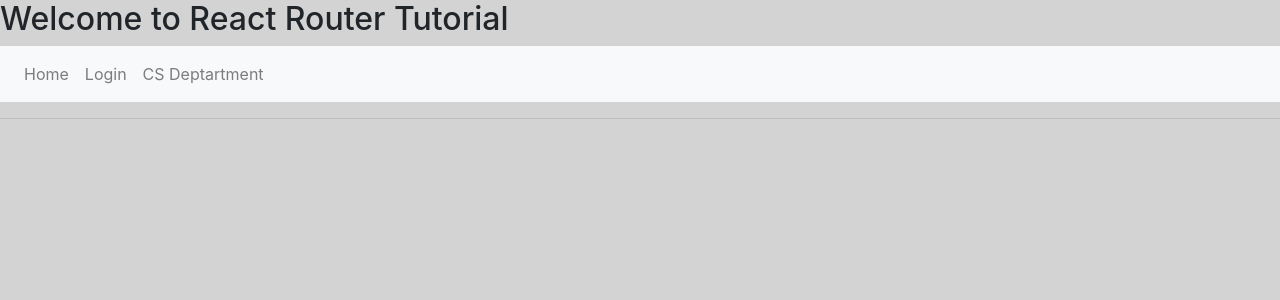
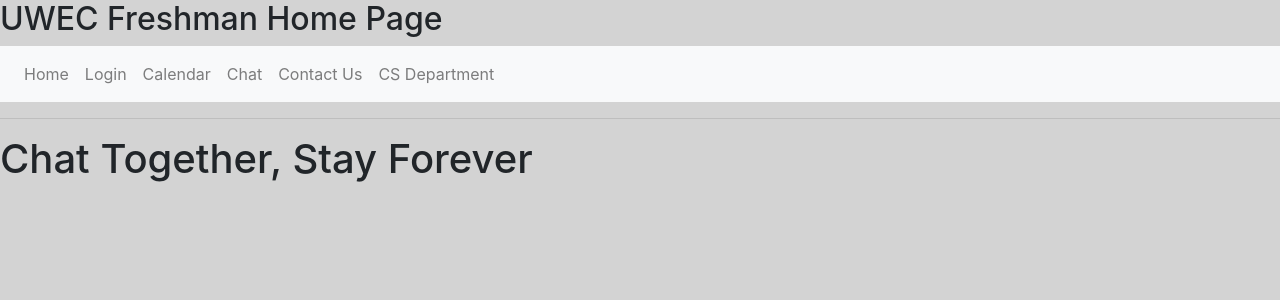
Before and after one commit to jflipp31698/Project-2-CS-268, a React (Create React App) app: page /Chat in a window 1280 px wide. Shown: the top 300 px of the page. Built offline with nearby package versions, Linux system fonts and the light colour scheme.

Commit message:
Added Chat, Calendar and Contact pages

```diff
--- a/src/App.js
+++ b/src/App.js
@@ -3,18 +3,25 @@ import { BrowserRouter as Router, Switch, Route, Link } from 'react-router-dom';
 import Login from './components/Login';
 import CSdept from './components/CSdept';
 import Mathd from './components/MATHdept';
+import Calendar from './components/Calendar';
+import Chat from './components/Chat';
+import Contact from './components/Contact';
+
 
 class App extends Component {
   render() {
     return (
     <Router>
         <div>
-          <h2>Welcome to React Router Tutorial</h2>
+          <h2>UWEC Freshman Home Page</h2>
           <nav className="navbar navbar-expand-lg navbar-light bg-light">
           <ul className="navbar-nav mr-auto">
             <li><Link to={'/'} className="nav-link"> Home </Link></li>
             <li><Link to={'/Login'} className="nav-link">Login</Link></li>
-            <li><Link to={'/CSDept'} className="nav-link">CS Deptartment</Link></li>
+            <li><Link to={'/Calendar'} className="nav-link"> Calendar </Link></li>
+            <li><Link to={'/Chat'} className="nav-link"> Chat </Link></li>
+            <li><Link to={'/Contact'} className="nav-link"> Contact Us </Link></li>
+            <li><Link to={'/CSDept'} className="nav-link">CS Department</Link></li>
           </ul>
           </nav>
           <hr />
@@ -22,6 +29,9 @@ class App extends Component {
               <Route exact path='/' component={Mathd} />
               <Route path='/Login' component={Login} />
               <Route path='/CS' component={CSdept} />
+              <Route path='/Calendar' component={Calendar} />
+              <Route path='/Chat' component={Chat} />
+              <Route path='/Contact' component={Contact} />
           </Switch>
         </div>
       </Router>
--- /dev/null
+++ b/src/components/Calendar.js
@@ -0,0 +1,14 @@
+import { Component } from "react";
+import React from 'react';
+
+class Calendar extends Component {
+    render() {
+        return (
+            <div>
+                <h1>Calendar</h1>
+            </div>
+        )
+    }
+}
+
+export default Calendar;
--- /dev/null
+++ b/src/components/Chat.js
@@ -0,0 +1,14 @@
+import { Component } from "react";
+import React from 'react';
+
+class Chat extends Component {
+    render() {
+        return (
+            <div>
+                <h1>Chat Together, Stay Forever</h1>
+            </div>
+        )
+    }
+}
+
+export default Chat;
--- /dev/null
+++ b/src/components/Contact.js
@@ -0,0 +1,14 @@
+import { Component } from "react";
+import React from 'react';
+
+class Contact extends Component {
+    render() {
+        return (
+            <div>
+                <h1>Contact Us</h1>
+            </div>
+        )
+    }
+}
+
+export default Contact;
```
